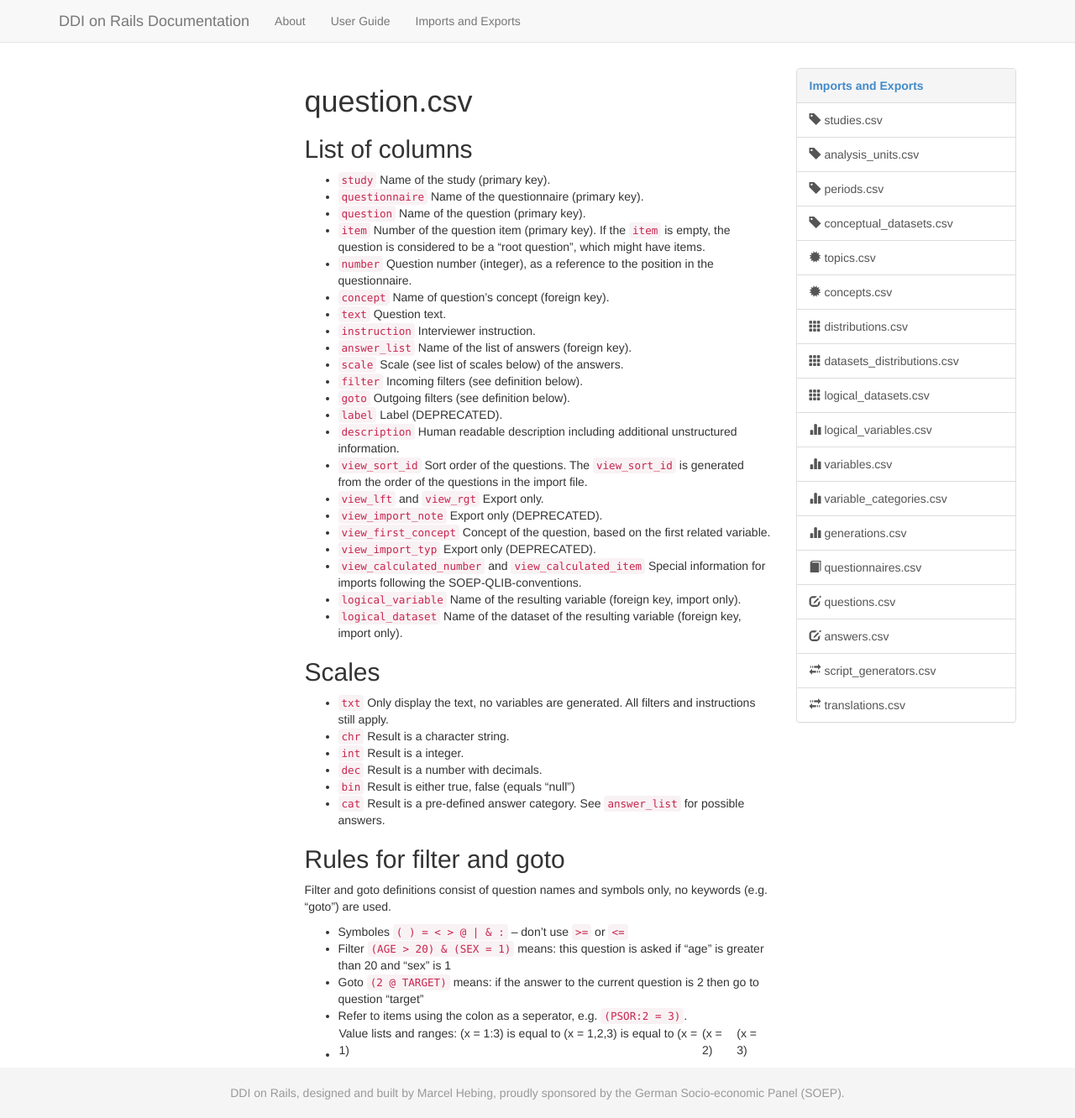
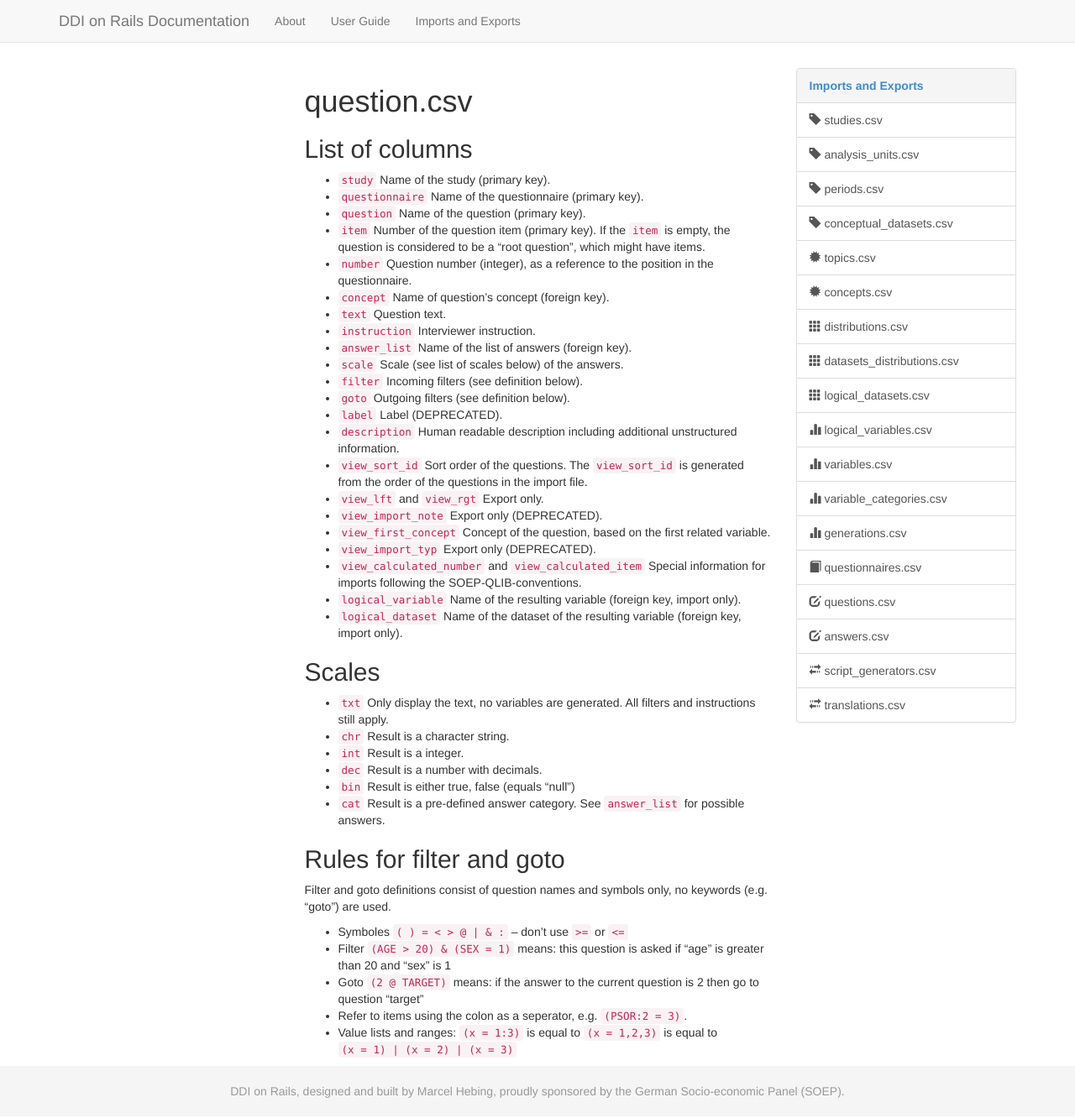
Before and after one commit to ddionrails/ddionrails.github.io, a Jekyll site: the page built from imports/questions_csv.markdown, in a window 1280 px wide. Shown: the whole page at 84% size. Built offline with Jekyll 4.4.1, drawn with Linux system fonts in a browser that asks for light colours; Markdown is read by kramdown in place of the engine named in the settings.

```diff
--- a/imports/questions_csv.markdown
+++ b/imports/questions_csv.markdown
@@ -59,4 +59,4 @@ no keywords (e.g. "goto") are used.
 * Goto `(2 @ TARGET)` means: if the answer to the current question is 2 then
   go to question "target"
 * Refer to items using the colon as a seperator, e.g. `(PSOR:2 = 3)`.
-* Value lists and ranges: (x = 1:3) is equal to (x = 1,2,3) is equal to (x = 1) | (x = 2) | (x = 3)
+* Value lists and ranges: `(x = 1:3)` is equal to `(x = 1,2,3)` is equal to `(x = 1) | (x = 2) | (x = 3)`
```
